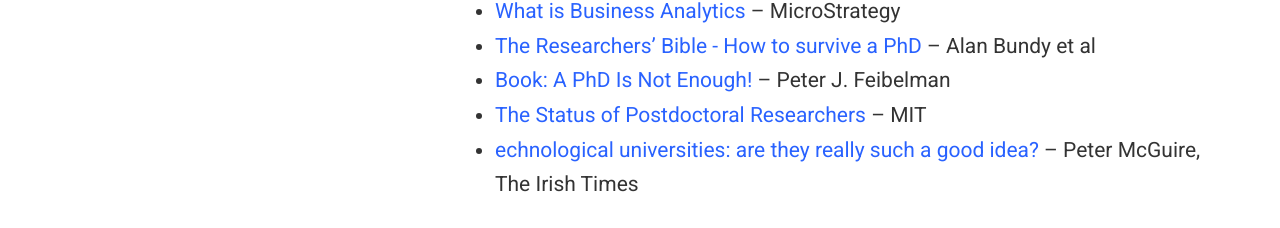
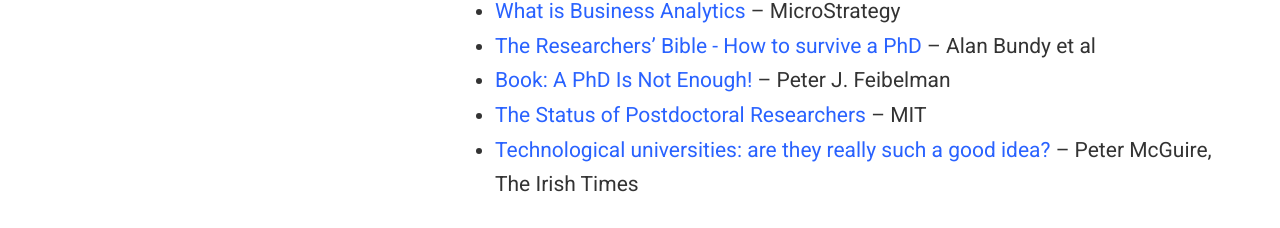
Before and after one commit to matifq/matifq.github.io, a plain HTML site: page index.html in a window 1280 px wide. Shown: the part 2597-2825 px from the top of the page. Drawn offline with nearby package versions, Linux system fonts and the light colour scheme; some packages are replaced by stand-ins of ours.

Commit message:
typo: fixed under tips

```diff
--- a/index.html
+++ b/index.html
@@ -1367,7 +1367,7 @@ Peter J. Feibelman</li>
 <li>
 <a href="http://web.mit.edu/fnl/volume/262/sive_etal.html" target="_blank" rel="noopener">The Status of Postdoctoral Researchers</a> &ndash; MIT</li>
 <li>
-<a href="https://www.irishtimes.com/news/education/technological-universities-are-they-really-such-a-good-idea-1.2567757" target="_blank" rel="noopener">echnological universities: are they really such a good idea?</a> &ndash; Peter McGuire, The Irish Times</li>
+<a href="https://www.irishtimes.com/news/education/technological-universities-are-they-really-such-a-good-idea-1.2567757" target="_blank" rel="noopener">Technological universities: are they really such a good idea?</a> &ndash; Peter McGuire, The Irish Times</li>
 </ul>
 
 
```
